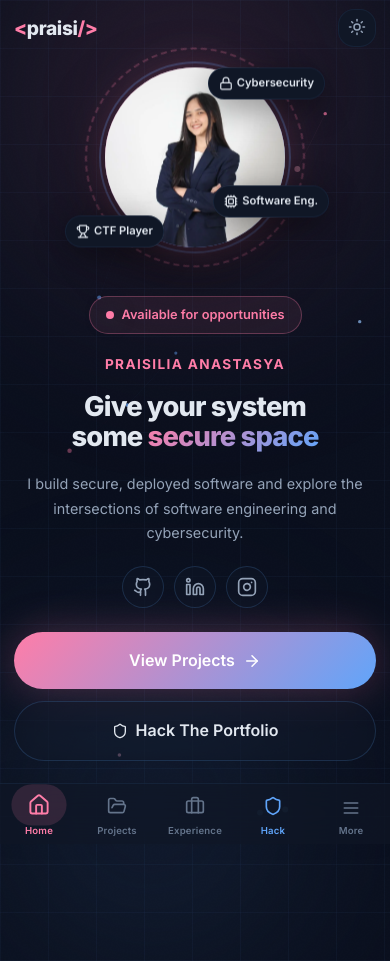
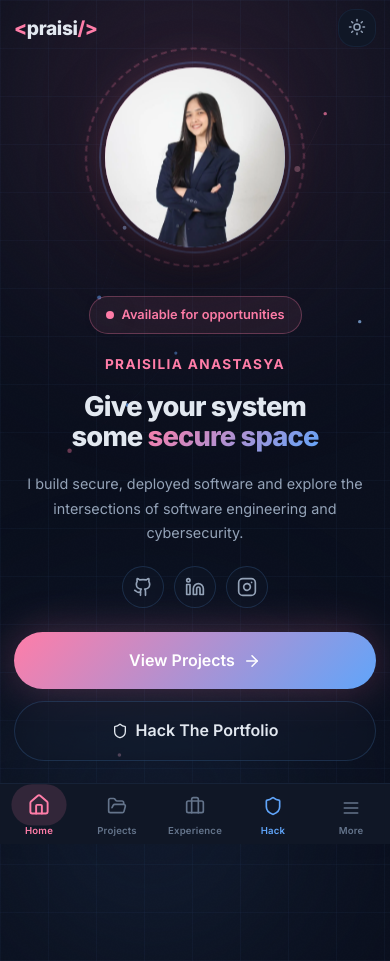
Before and after one commit to praisi-tech/web-portfolio, a React (Vite) app: page / in a window 390 px wide. Built offline with nearby package versions, Linux system fonts and the light colour scheme.

Commit message:
update home page di mobile

```diff
--- a/src/components/Navbar.css
+++ b/src/components/Navbar.css
@@ -14,9 +14,7 @@
 }
 
 .navbar--scrolled {
-  background: var(--bg-glass);
-  backdrop-filter: blur(24px);
-  -webkit-backdrop-filter: blur(24px);
+  background: var(--bg-secondary);
   border-bottom: 1px solid var(--border-color);
   box-shadow: var(--shadow-sm);
 }
@@ -124,9 +122,7 @@
   left: 0;
   right: 0;
   z-index: 999;
-  background: var(--bg-glass);
-  backdrop-filter: blur(24px);
-  -webkit-backdrop-filter: blur(24px);
+  background: var(--bg-secondary);
   border-top: 1px solid var(--border-color);
   box-shadow: 0 -4px 24px rgba(0,0,0,0.08);
   padding-bottom: env(safe-area-inset-bottom, 0px);
--- a/src/pages/Home.css
+++ b/src/pages/Home.css
@@ -365,11 +365,9 @@
   .hero__ctas .btn { justify-content: center; }
   /* Show smaller portrait on mobile */
   .hero__portrait-wrapper { width: 180px; height: 180px; }
-  /* Keep chips visible but smaller on small mobile */
+  /* Hide chips completely on mobile */
   .hero__chip {
-    font-size: 0.7rem;
-    padding: 6px 10px;
-    gap: 4px;
+    display: none;
   }
   /* Adjust chip positions for smaller portrait */
   .hero__chip--1 { top: 0; right: -40px; }
--- a/src/pages/Home.jsx
+++ b/src/pages/Home.jsx
@@ -182,7 +182,7 @@ export default function Home() {
               {chips.map(c => (
                 <div key={c.cls} className={`hero__chip ${c.cls}`}>
                   {c.icon}
-                  {c.label}
+                  <span className="hero__chip-label">{c.label}</span>
                 </div>
               ))}
             </div>
```
